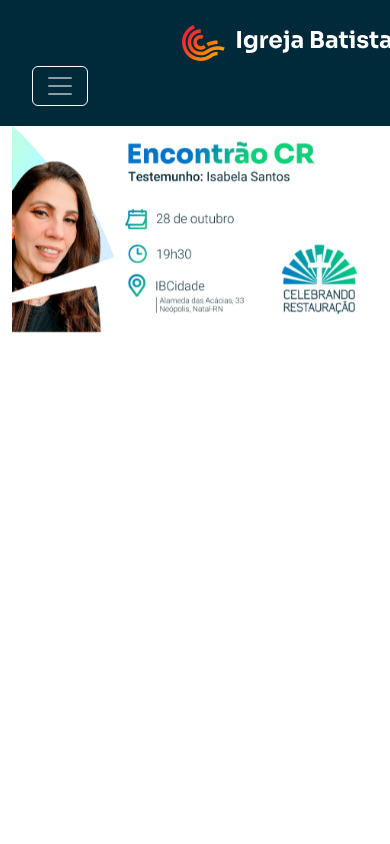
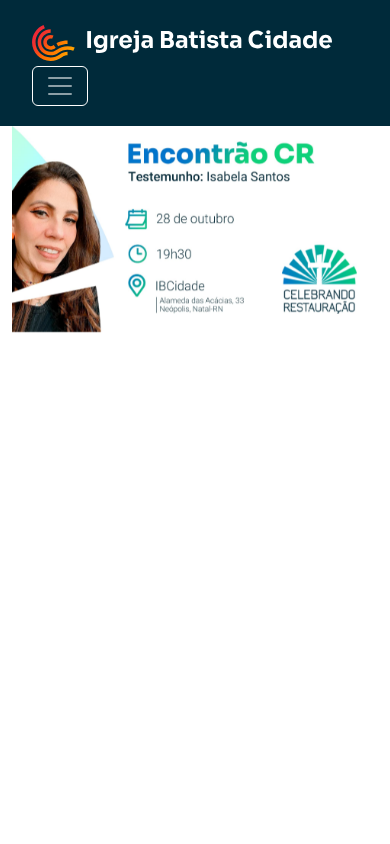
Before and after one commit to elisafa/ibcidade, a website: page index.html in a window 390 px wide. Shown: the top 844 px of the page. Drawn offline with nearby package versions, Linux system fonts and the light colour scheme.

Commit message:
alinhando o menu3

```diff
--- a/assets/sass/_header.scss
+++ b/assets/sass/_header.scss
@@ -24,6 +24,11 @@
 
 .navbar-toggler{
  border-color: #fff;
+}
+@media(max-width: 700px){
+  .fig_1{
+    margin-left: 0;
+  }
 }
 
 
```
Also changed, not shown: assets/css/style.css.
